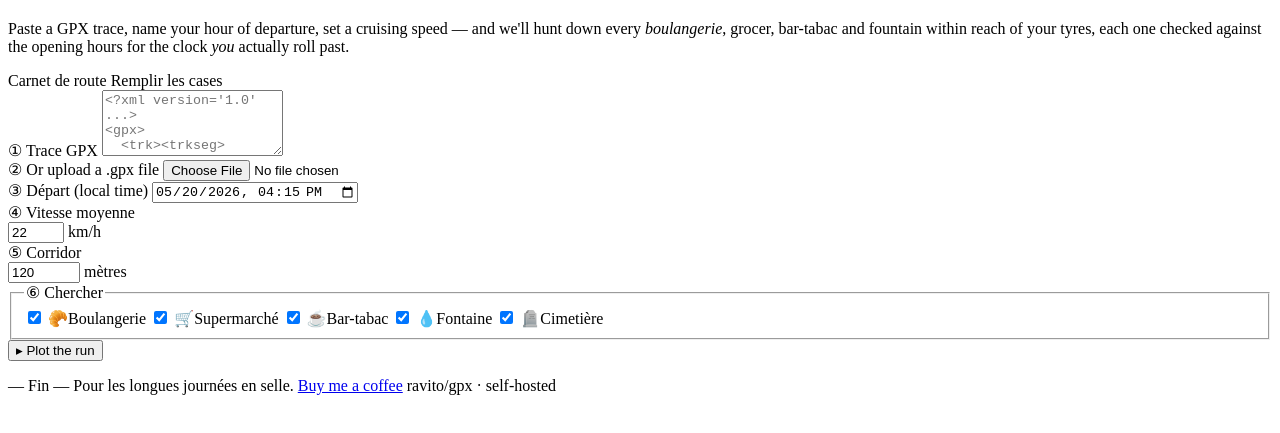
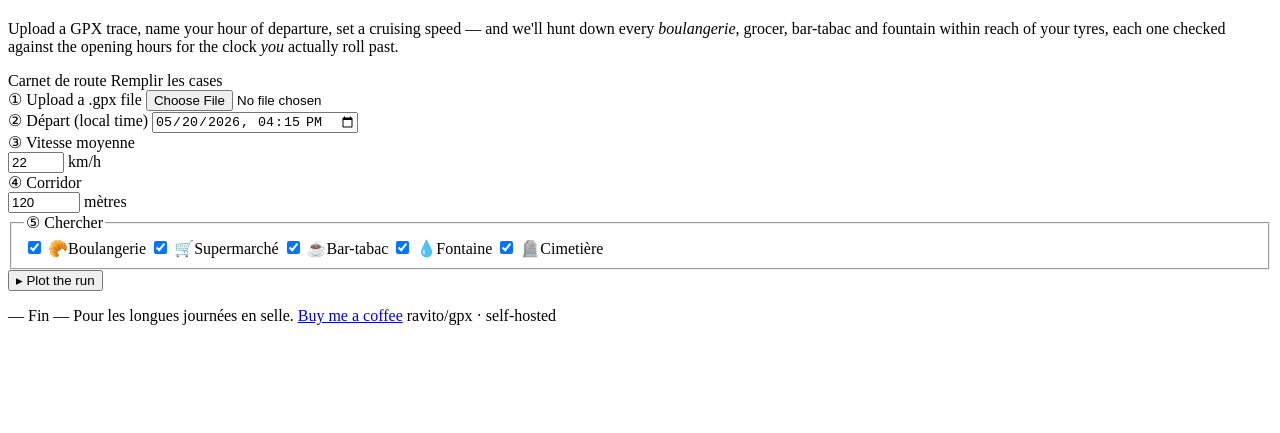
Before and after one commit to extragornax/gpx_to_graph, a plain HTML site: page static/ravito/index.html in a window 1280 px wide. Shown: the part 131-564 px from the top of the page. Drawn offline with nearby package versions, Linux system fonts and the light colour scheme.

Commit message:
Remove GPX paste textarea from ravito, keep file upload only

```diff
--- a/static/ravito/index.html
+++ b/static/ravito/index.html
@@ -49,7 +49,7 @@
     </h1>
 
     <p class="tagline">
-      Paste a GPX trace, name your hour of departure, set a cruising speed — and we'll
+      Upload a GPX trace, name your hour of departure, set a cruising speed — and we'll
       hunt down every <em>boulangerie</em>, grocer, bar-tabac and fountain within reach of
       your tyres, each one checked against the opening hours for the clock
       <em>you</em> actually roll past.
@@ -65,29 +65,24 @@
     </div>
 
     <div class="field">
-      <label for="gpx"><span class="num">①</span> Trace GPX</label>
-      <textarea id="gpx" rows="4" spellcheck="false" placeholder="&lt;?xml version='1.0' ...&gt;&#10;&lt;gpx&gt;&#10;  &lt;trk&gt;&lt;trkseg&gt;&#10;    &lt;trkpt lat='48.8566' lon='2.3522'/&gt;&#10;    ..."></textarea>
-    </div>
-
-    <div class="field">
-      <label for="upload"><span class="num">②</span> Or upload a .gpx file</label>
+      <label for="upload"><span class="num">①</span> Upload a .gpx file</label>
       <input type="file" id="upload" accept=".gpx,application/gpx+xml,text/xml">
     </div>
 
     <div class="row3">
       <div class="field">
-        <label for="start"><span class="num">③</span> Départ (local time)</label>
+        <label for="start"><span class="num">②</span> Départ (local time)</label>
         <input type="datetime-local" id="start">
       </div>
       <div class="field">
-        <label for="speed"><span class="num">④</span> Vitesse moyenne</label>
+        <label for="speed"><span class="num">③</span> Vitesse moyenne</label>
         <div class="input-row">
           <input type="number" id="speed" value="22" min="5" max="60" step="1">
           <span class="unit">km/h</span>
         </div>
       </div>
       <div class="field">
-        <label for="corridor"><span class="num">⑤</span> Corridor</label>
+        <label for="corridor"><span class="num">④</span> Corridor</label>
         <div class="input-row">
           <input type="number" id="corridor" value="120" min="20" max="2000" step="10">
           <span class="unit">mètres</span>
@@ -96,7 +91,7 @@
     </div>
 
     <fieldset class="kinds">
-      <legend><span class="num">⑥</span> Chercher</legend>
+      <legend><span class="num">⑤</span> Chercher</legend>
       <label>
         <input type="checkbox" class="kind" value="bakery" checked>
         <span class="mark"></span>
@@ -259,11 +254,10 @@ function setStatus(msg, kind) {
 async function submit(ev) {
   ev.preventDefault();
   setStatus('Querying OpenStreetMap…', 'info');
-  let gpx = $('#gpx').value.trim();
   const upload = $('#upload').files[0];
   try {
-    if (upload) gpx = await upload.text();
-    if (!gpx) throw new Error('no GPX provided');
+    if (!upload) throw new Error('No GPX file selected.');
+    const gpx = await upload.text();
     const local = $('#start').value;
     const start = local ? new Date(local).toISOString() : null;
     const speed_kmh = Number($('#speed').value) || 22;
```
